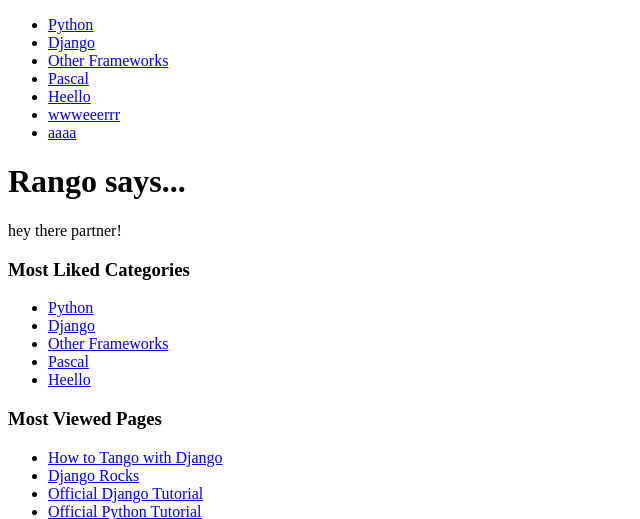
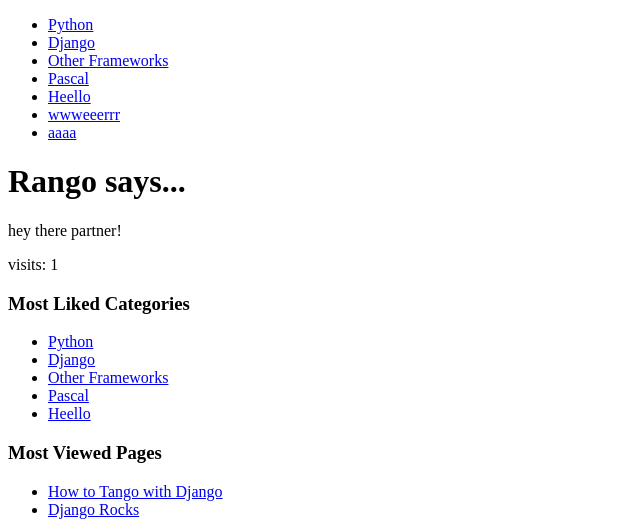
Before and after one commit to intzi/tango_with_rango, a Django app: page /rango/ in a window 1280 px wide. Shown: the top 519 px of the page, without its empty margins (0-640 px from the left). Run offline with Django 3.2, Linux system fonts and the light colour scheme; data comes from the database, SQL or seed files in the repository; both versions use the stored data as it was after the commit.

Commit message:
Chapter 10

```diff
--- a/rango/views.py
+++ b/rango/views.py
@@ -5,18 +5,28 @@
 from django.urls import reverse
 from django.contrib.auth import authenticate, login, logout
 from django.contrib.auth.decorators import login_required
+from datetime import datetime
 
 def index(request):
     categories = Category.objects.order_by('-likes')[:5]
     pages = Page.objects.order_by('-views')[:5]
     context_dict = {"categories": categories, "pages": pages}
-    return render(request, 'rango/index.html', context=context_dict)
+
+    visitor_cookie_handler(request)
+    context_dict['visits'] = request.session['visits']
+
+    response = render(request, 'rango/index.html', context=context_dict)
+    return response
 
 def about(request):
     context_dict = {"maker" : "Dimitrios"}
     print(request.method)
     # prints out the user name, if no one is logged in it prints `AnonymousUser`
     print(request.user)
+
+    visitor_cookie_handler(request)
+    context_dict['visits'] = request.session['visits']
+
     return render(request, 'rango/about.html', context=context_dict)
 
 def show_category(request, category_name_slug):
@@ -150,3 +160,31 @@
 def user_logout(request):
     logout(request)
     return HttpResponseRedirect(reverse('index'))
+
+# A helper method
+def get_server_side_cookie(request, cookie, default_val=None):
+    val = request.session.get(cookie)
+    if not val:
+        val = default_val
+    return val
+
+def visitor_cookie_handler(request):
+    # Get the number of visits to the site.
+    # We use the COOKIES.get() function to obtain the visits cookie.
+    # If the cookie exists, the value returned is casted to an integer.
+    # If the cookie doesn't exist, then the default value of 1 is used.
+    visits = int(request.COOKIES.get('visits', '1'))
+    last_visit_cookie = request.COOKIES.get('last_visit', str(datetime.now()))
+    last_visit_time = datetime.strptime(last_visit_cookie[:-7],
+    '%Y-%m-%d %H:%M:%S')
+    # If it's been more than a day since the last visit...
+    if (datetime.now() - last_visit_time).days > 0:
+        visits = visits + 1
+        # Update the last visit cookie now that we have updated the count
+        request.session['last_visit'] = str(datetime.now())
+    else:
+        # Set the last visit cookie
+        request.session['last_visit'] = last_visit_cookie
+
+    # Update/set the visits cookie
+    request.session['visits'] = visits
--- a/templates/rango/about.html
+++ b/templates/rango/about.html
@@ -11,6 +11,7 @@
     Here is the about page.! <br />
     This tutorial has been put together by <strong>{{ maker }}</strong><br />
   </div>
+  <p>visits: {{ visits }}</p>
   <div>
     <img src="{{ MEDIA_URL }}cat.jpg" alt="Picture of a cat"/>
   </div>
--- a/templates/rango/index.html
+++ b/templates/rango/index.html
@@ -12,7 +12,7 @@
     {% else %}
       hey there partner!
     {% endif %}
-
+    <p>visits: {{ visits }}</p>
     <div>
       <h3>Most Liked Categories</h3>
       {% if categories %}
```
Also changed, not shown: db.sqlite3.
